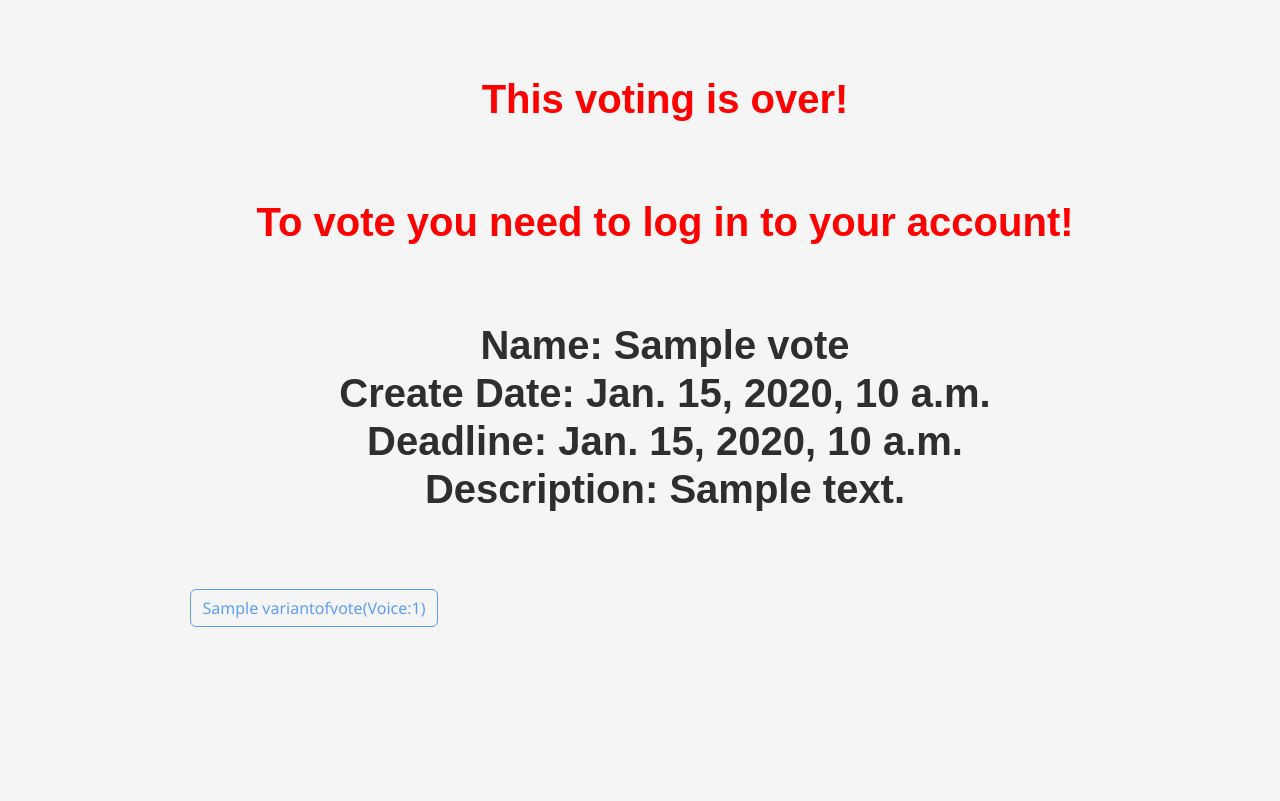
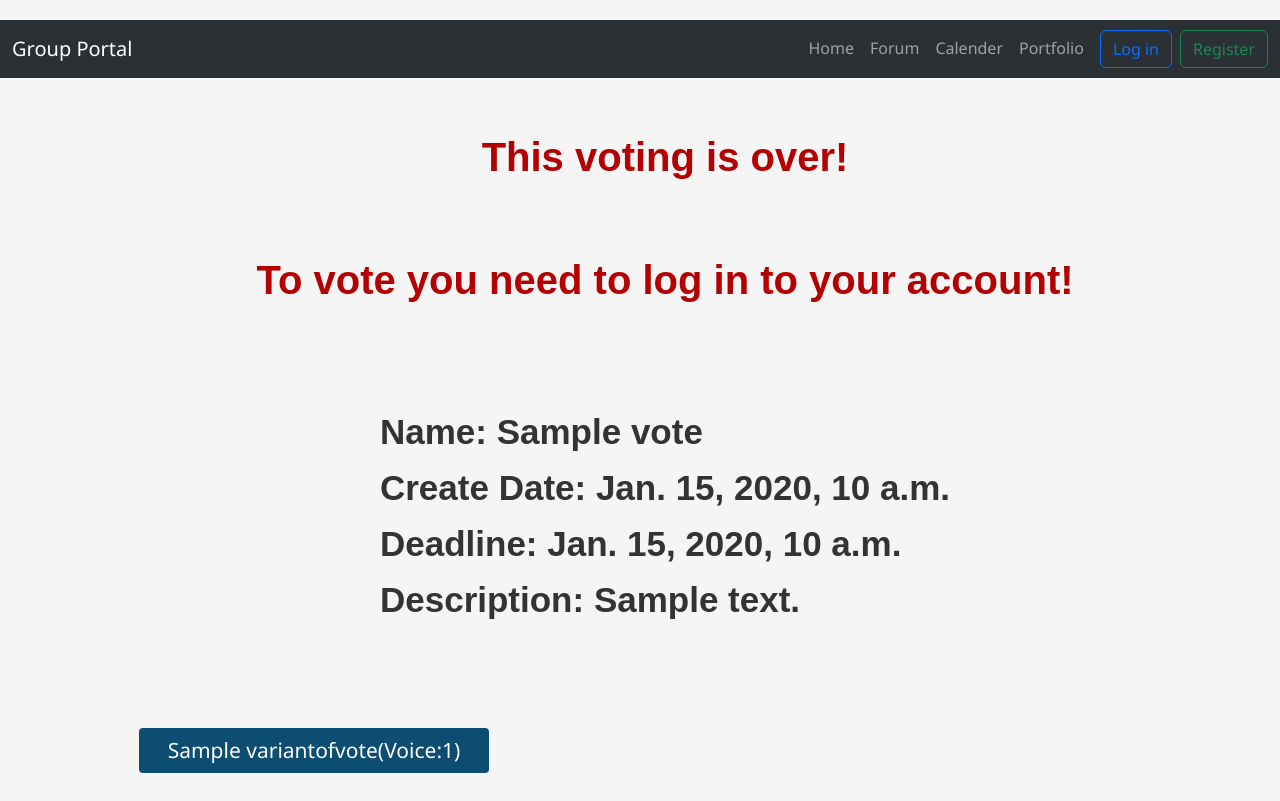
Before and after one commit to Andrew-arch477/-Group-portal, a Django app: page /details_vote/1 in a window 1280 px wide. Run offline with Django 5.2, Linux system fonts and the light colour scheme; tables that the repository leaves empty hold one stand-in row (Sample ...); the page is wider than the window, and the part outside it is not shown.

Commit message:
Changed design of vote

```diff
--- a/forum/static/styles.css
+++ b/forum/static/styles.css
@@ -669,6 +669,43 @@ nav {
     padding: 30px;
 }
 
+.container_vote {
+    display: flex;
+    align-items: center;
+
+    padding-left: 50px;
+    justify-content: center;
+    font-family: 'Hanken Grotesk', sans-serif;
+    font-size: 35px;
+    font-weight: 700;
+    margin-bottom: 100px;
+    margin-top: 100px;
+}
+
+.vote_btn {
+    display: inline-block;
+    width: 350px;
+    padding: 10px 20px;
+    background-color: #0d4d72;
+    color: white;
+    text-align: center;
+    border: none;
+    border-radius: 4px;
+    text-decoration: none;
+    cursor: pointer;
+    font-size: 21px;
+    align-items: center;
+    justify-content: center;
+}
+
+.vote_btn:hover {
+    background-color: #053c5c;
+}
+
+.vote {
+    margin: 0;
+}
+
 .calendar {
     max-width: 600px;
     margin: 35px;
--- a/forum/templates/details/details_vote.html
+++ b/forum/templates/details/details_vote.html
@@ -8,32 +8,67 @@
     <title>Details of Vote</title>
 </head>
 <body>
+  <nav class="navbar navbar-expand-lg bg-body-tertiary" data-bs-theme="dark">
+    <div class="container-fluid">
+      <a class="navbar-brand" href="{% url 'home' %}">Group Portal</a>
+      <button class="navbar-toggler" type="button" data-bs-toggle="collapse" data-bs-target="#navbarNav" aria-controls="navbarNav" aria-expanded="false" aria-label="Toggle navigation">
+        <span class="navbar-toggler-icon"></span>
+      </button>
+      <div class="collapse navbar-collapse" id="navbarNav">
+        <ul class="navbar-nav ms-auto">
+          <li class="nav-item">
+            <a class="nav-link" aria-current="page" href="{% url 'home' %}">Home</a>
+          </li>
+          <li class="nav-item">
+            <a class="nav-link" aria-current="page" href="{% url 'forums' %}">Forum</a>
+          </li>
+          <li class="nav-item">
+            <a class="nav-link" href="{% url 'calendar_event' %}">Calender</a>
+          </li>
+          <li class="nav-item">
+            <a class="nav-link" href="{% url 'portfolio' %}">Portfolio</a>
+          </li>
+        </ul>
+          <div class="d-flex">
+          {% if user.is_authenticated %}
+              <form method="post" action="{% url 'logout' %}">
+              {% csrf_token %}
+              <button type="submit" class="btn btn-danger">Вийти з аккаунту</button>
+            </form>
+          {% else %}
+              <a href="{% url 'login' %}" class="btn btn-outline-primary ms-2">Log in</a>
+              <a href="{% url 'register' %}" class="btn btn-outline-success ms-2">Register</a>
+          {% endif %}
+        </div>
+      </div>
+    </div>
+</nav>
     {% if vote.deadline < today %}
-      <h1 style="color: #ff0000;">
+      <h1 style="color: #b40000;">
         This voting is over!
       </h1>
     {% endif %}
 
     {% if not user.is_authenticated %}
-      <h1 style="color: #ff0000;">
+      <h1 style="color: #b40000;">
         To vote you need to log in to your account!
       </h1>
     {% endif %}
 
-    <h1>
-    Name: {{ vote.name }}<br>
-    Create Date: {{ vote.create_date }}<br>
-    Deadline: {{ vote.deadline }}<br>
-    Description: {{ vote.description }}
-    </h1>
+    <div class="container_vote">
+            Name: {{ vote.name }}<br>
+            Create Date: {{ vote.create_date }}<br>
+            Deadline: {{ vote.deadline }}<br>
+            Description: {{ vote.description }}
+    </div>
     <div class="row">
       {% for variant in variants %}
         <div class="col-6 d-flex justify-content-center align-items-center">
           <h3>
           {% if user.is_authenticated and vote.deadline > today %}
-          <a href="/vote/voice/{{ variant.id }}" class="btn btn-outline-primary">{{ variant.name }}(Voice:{{ variant.voices_count }})</a>
+          <a href="/vote/voice/{{ variant.id }}" class="vote_btn">{{ variant.name }}(Voice:{{ variant.voices_count }})</a>
           {% else %}
-          <a href="/vote/voice/{{ variant.id }}" class="btn btn-outline-primary disabled" role="button" aria-disabled="true">{{ variant.name }}(Voice:{{ variant.voices_count }})</a>
+          <a href="/vote/voice/{{ variant.id }}" class="vote_btn disabled" role="button" aria-disabled="true">{{ variant.name }}(Voice:{{ variant.voices_count }})</a>
           </h3>
           {% endif %}
         </div>
```
